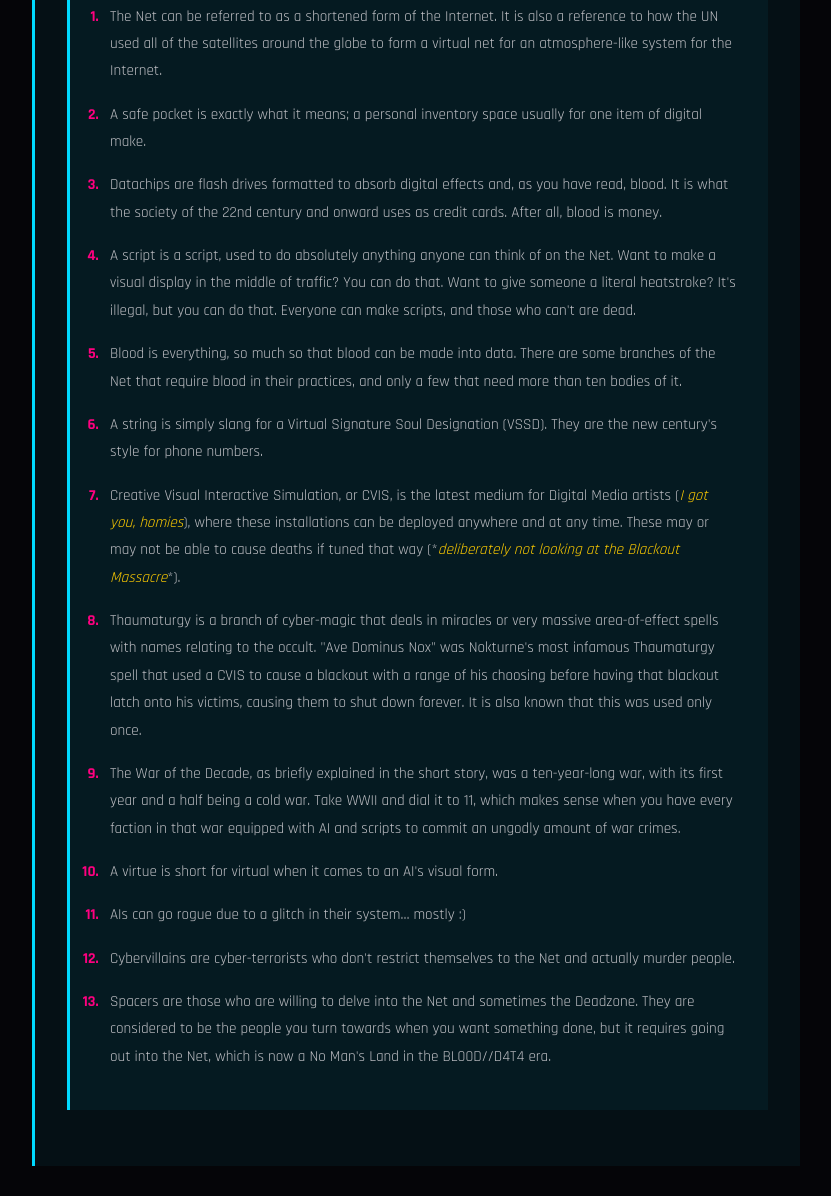
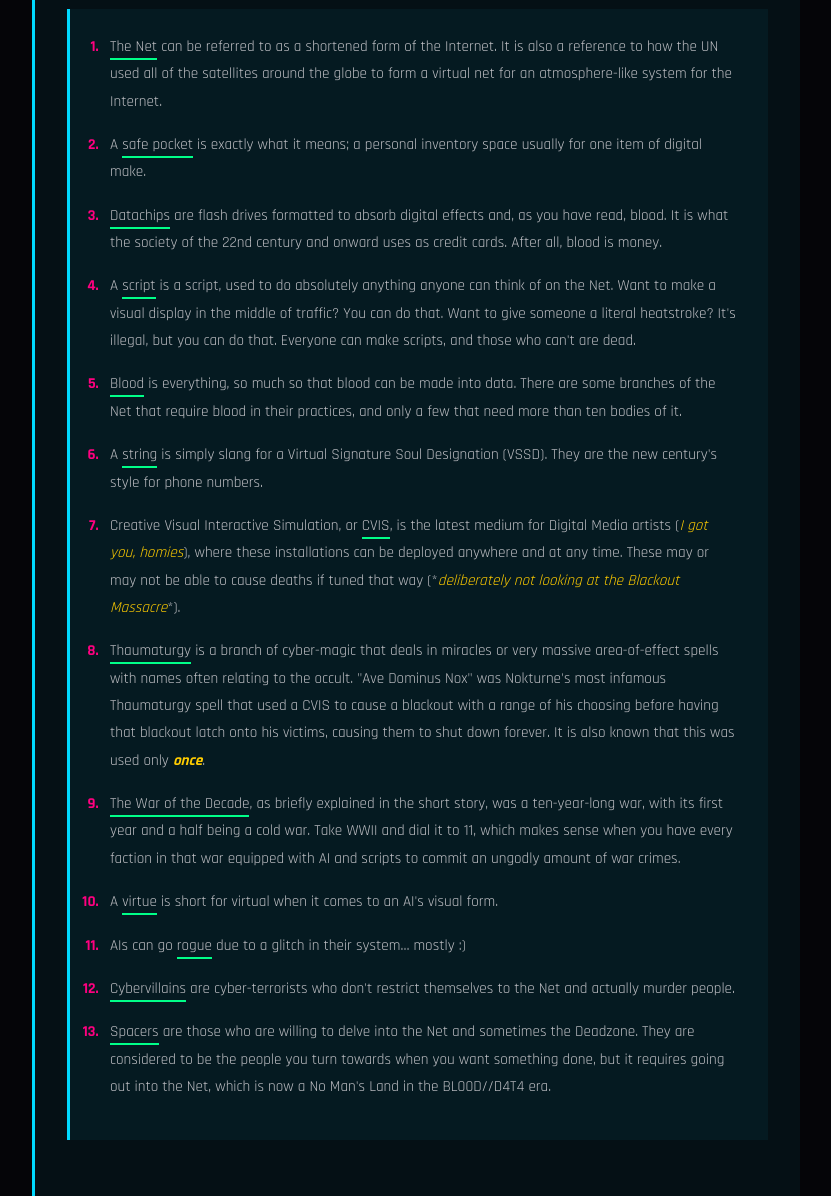
Before and after one commit to TheSmilingParadX/bl00d--d4t4, a plain HTML site: page index.html in a window 1280 px wide. Shown: the part 8903-10099 px from the top of the page, without its empty margins (224-1055 px from the left). Drawn offline with nearby package versions, Linux system fonts and the light colour scheme.

Commit message:
Update index.html

```diff
--- a/index.html
+++ b/index.html
@@ -236,24 +236,24 @@
     <p class="section-title"><strong><u>BTS &amp; Key Notes</u></strong></p>
 
     <div class="key-notes">
-        <p>"keep dancin' along to the rhythm" is an urban sci-fi short story set a century later from now and is a part of a greater idea called the "BL00D//D4T4 Anthology" series. Inspired by works such as <em>Cyberpunk</em> and <em>Ready Player One, </em>with the title being a song lyric from "Caramel" by Sleep Token, this short narrative serves as the origin of Arthur Lynch, also known as "Lord Night" Nokturne. He was a cybervillain[12] and one of the key figures who brought about the Collapse, which was a series of events where Project NEVERMORE was deployed at Orion's Arrow and turned the Net into the Deadzone and jump-started a new age known as the "BL00D//D4T4" era. The era forwarded society into an apocalyptic state where the Internet is dangerous and deadly to traverse into and people known as spacers[13] are the only ones having enough capability to do that sort of traversing.</p>
+        <p>"keep dancin' along to the rhythm" is an urban sci-fi short story set a century later from now and is a part of a greater idea called the "BL00D//D4T4 Anthology" series. Inspired by works such as <em>Cyberpunk</em> and <em>Ready Player One, </em>with the title being a song lyric from "Caramel" by <em>Sleep Token</em>, this short narrative serves as the origin of Arthur Lynch, also known as "Lord Night" Nokturne. He was a cybervillain[12] so vile that he was often compared to Satan himself and was one of the key figures who brought about the Collapse, which was a series of events where Project NEVERMORE was deployed at Orion's Arrow and turned the Net into the Deadzone and jump-started a new age known as the "BL00D//D4T4" era. The era forwarded society into an apocalyptic state where the Internet is dangerous and deadly to traverse into and people known as spacers[13] are the only ones having enough capability to do that sort of traversing.</p>
 
         <p><strong>Key Notes:</strong></p>
 
         <ol>
-            <li>The Net can be referred to as a shortened form of the Internet. It is also a reference to how the UN used all of the satellites around the globe to form a virtual net for an atmosphere-like system for the Internet.</li>
-            <li>A safe pocket is exactly what it means; a personal inventory space usually for one item of digital make.</li>
-            <li>Datachips are flash drives formatted to absorb digital effects and, as you have read, blood. It is what the society of the 22nd century and onward uses as credit cards. After all, blood is money.</li>
-            <li>A script is a script, used to do absolutely anything anyone can think of on the Net. Want to make a visual display in the middle of traffic? You can do that. Want to give someone a literal heatstroke? It's illegal, but you can do that. Everyone can make scripts, and those who can't are dead.</li>
-            <li>Blood is everything, so much so that blood can be made into data. There are some branches of the Net that require blood in their practices, and only a few that need more than ten bodies of it.</li>
-            <li>A string is simply slang for a Virtual Signature Soul Designation (VSSD). They are the new century's style for phone numbers.</li>
-            <li>Creative Visual Interactive Simulation, or CVIS, is the latest medium for Digital Media artists (<em>I got you, homies</em>), where these installations can be deployed anywhere and at any time. These may or may not be able to cause deaths if tuned that way (*<em>deliberately not looking at the Blackout Massacre</em>*).</li>
-            <li>Thaumaturgy is a branch of cyber-magic that deals in miracles or very massive area-of-effect spells with names relating to the occult. "Ave Dominus Nox" was Nokturne's most infamous Thaumaturgy spell that used a CVIS to cause a blackout with a range of his choosing before having that blackout latch onto his victims, causing them to shut down forever. It is also known that this was used only once.</li>
-            <li>The War of the Decade, as briefly explained in the short story, was a ten-year-long war, with its first year and a half being a cold war. Take WWII and dial it to 11, which makes sense when you have every faction in that war equipped with AI and scripts to commit an ungodly amount of war crimes.</li>
-            <li>A virtue is short for virtual when it comes to an AI's visual form.</li>
-            <li>AIs can go rogue due to a glitch in their system… mostly :)</li>
-            <li>Cybervillains are cyber-terrorists who don't restrict themselves to the Net and actually murder people.</li>
-            <li>Spacers are those who are willing to delve into the Net and sometimes the Deadzone. They are considered to be the people you turn towards when you want something done, but it requires going out into the Net, which is now a No Man's Land in the BL00D//D4T4 era.</li>
+            <li><u>The Net</u> can be referred to as a shortened form of the Internet. It is also a reference to how the UN used all of the satellites around the globe to form a virtual net for an atmosphere-like system for the Internet.</li>
+            <li>A <u>safe pocket</u> is exactly what it means; a personal inventory space usually for one item of digital make.</li>
+            <li><u>Datachips</u> are flash drives formatted to absorb digital effects and, as you have read, blood. It is what the society of the 22nd century and onward uses as credit cards. After all, blood is money.</li>
+            <li>A <u>script</u> is a script, used to do absolutely anything anyone can think of on the Net. Want to make a visual display in the middle of traffic? You can do that. Want to give someone a literal heatstroke? It's illegal, but you can do that. Everyone can make scripts, and those who can't are dead.</li>
+            <li><u>Blood</u> is everything, so much so that blood can be made into data. There are some branches of the Net that require blood in their practices, and only a few that need more than ten bodies of it.</li>
+            <li>A <u>string</u> is simply slang for a Virtual Signature Soul Designation (VSSD). They are the new century's style for phone numbers.</li>
+            <li>Creative Visual Interactive Simulation, or <u>CVIS</u>, is the latest medium for Digital Media artists (<em>I got you, homies</em>), where these installations can be deployed anywhere and at any time. These may or may not be able to cause deaths if tuned that way (*<em>deliberately not looking at the Blackout Massacre</em>*).</li>
+            <li><u>Thaumaturgy</u> is a branch of cyber-magic that deals in miracles or very massive area-of-effect spells with names often relating to the occult. "Ave Dominus Nox" was Nokturne's most infamous Thaumaturgy spell that used a CVIS to cause a blackout with a range of his choosing before having that blackout latch onto his victims, causing them to shut down forever. It is also known that this was used only <em><b>once</b></em>.</li>
+            <li><u>The War of the Decade</u>, as briefly explained in the short story, was a ten-year-long war, with its first year and a half being a cold war. Take WWII and dial it to 11, which makes sense when you have every faction in that war equipped with AI and scripts to commit an ungodly amount of war crimes.</li>
+            <li>A <u>virtue</u> is short for virtual when it comes to an AI's visual form.</li>
+            <li>AIs can go <u>rogue</u> due to a glitch in their system… mostly :)</li>
+            <li><u>Cybervillains</u> are cyber-terrorists who don't restrict themselves to the Net and actually murder people.</li>
+            <li><u>Spacers</u> are those who are willing to delve into the Net and sometimes the Deadzone. They are considered to be the people you turn towards when you want something done, but it requires going out into the Net, which is now a No Man's Land in the BL00D//D4T4 era.</li>
         </ol>
     </div>
 
```
